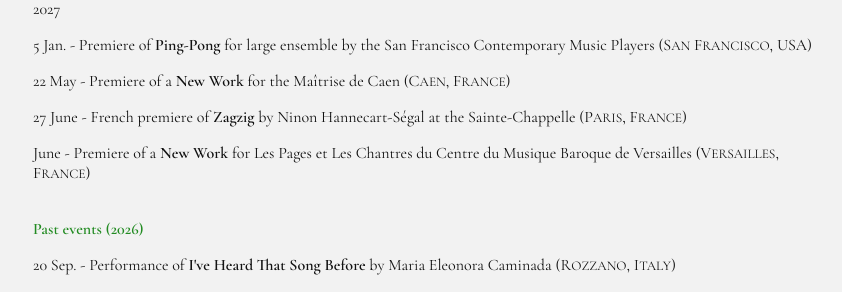
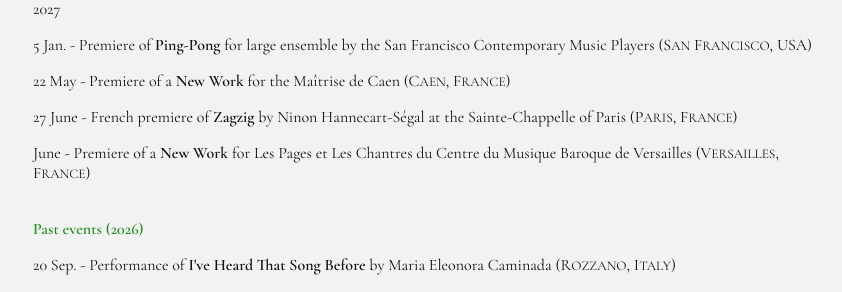
Before and after one commit to matthew-monaco/matthew-monaco.github.io, a Jekyll site: the page built from index.md, in a window 1280 px wide. Shown: the part 630-922 px from the top of the page, without its empty margins (217-1059 px from the left). Built offline with Jekyll 4.4.1, drawn with Linux system fonts in a browser that asks for light colours.

Commit message:
Update index.md

```diff
--- a/index.md
+++ b/index.md
@@ -92,7 +92,7 @@ positionPopups();
 
 <p>22 May - Premiere of a <strong>New Work</strong> for the Maîtrise de Caen (C<small>AEN</small>, F<small>RANCE</small>)</p>
 
-<p>27 June - French premiere of <strong>Zagzig</strong> by Ninon Hannecart-Ségal at the Sainte-Chappelle (P<small>ARIS</small>, F<small>RANCE</small>)</p>
+<p>27 June - French premiere of <strong>Zagzig</strong> by Ninon Hannecart-Ségal at the Sainte-Chappelle of Paris (P<small>ARIS</small>, F<small>RANCE</small>)</p>
 
 <p>June - Premiere of a <strong>New Work</strong> for Les Pages et Les Chantres du Centre du Musique Baroque de Versailles (V<small>ERSAILLES</small>, F<small>RANCE</small>)</p>
 
```
